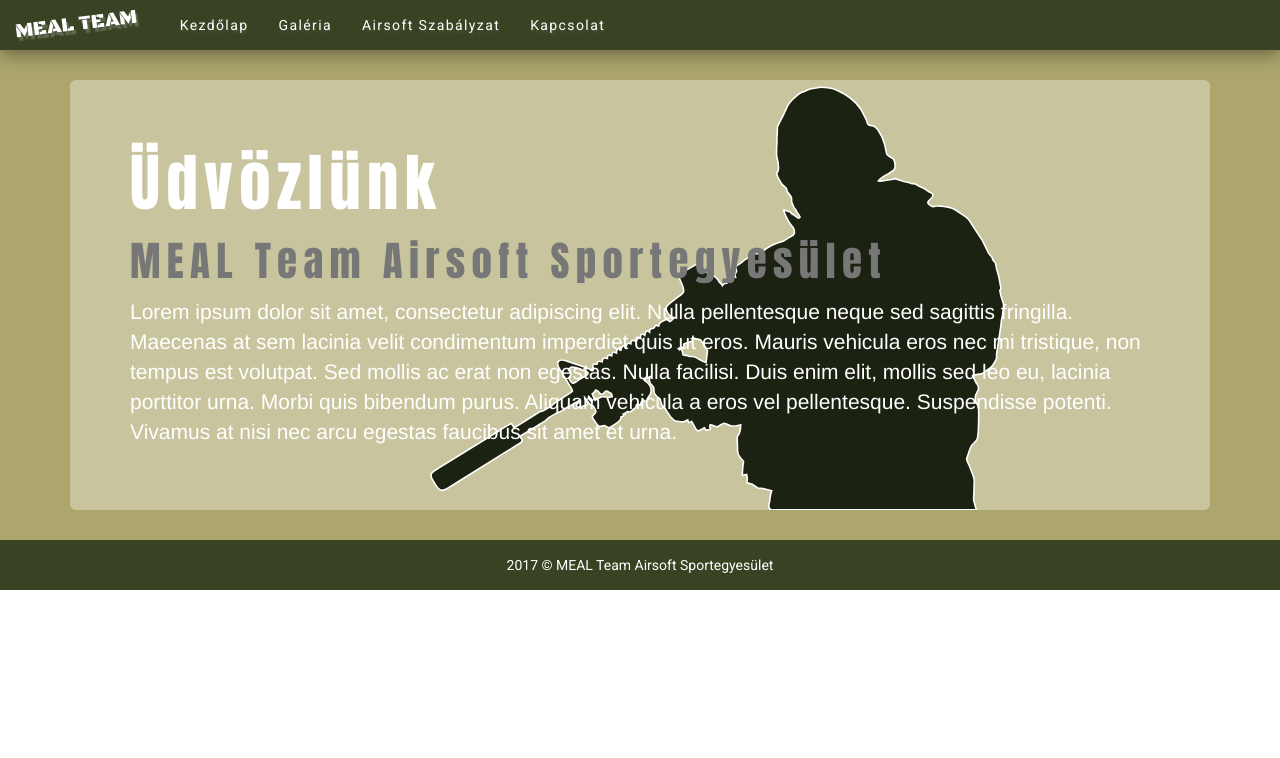
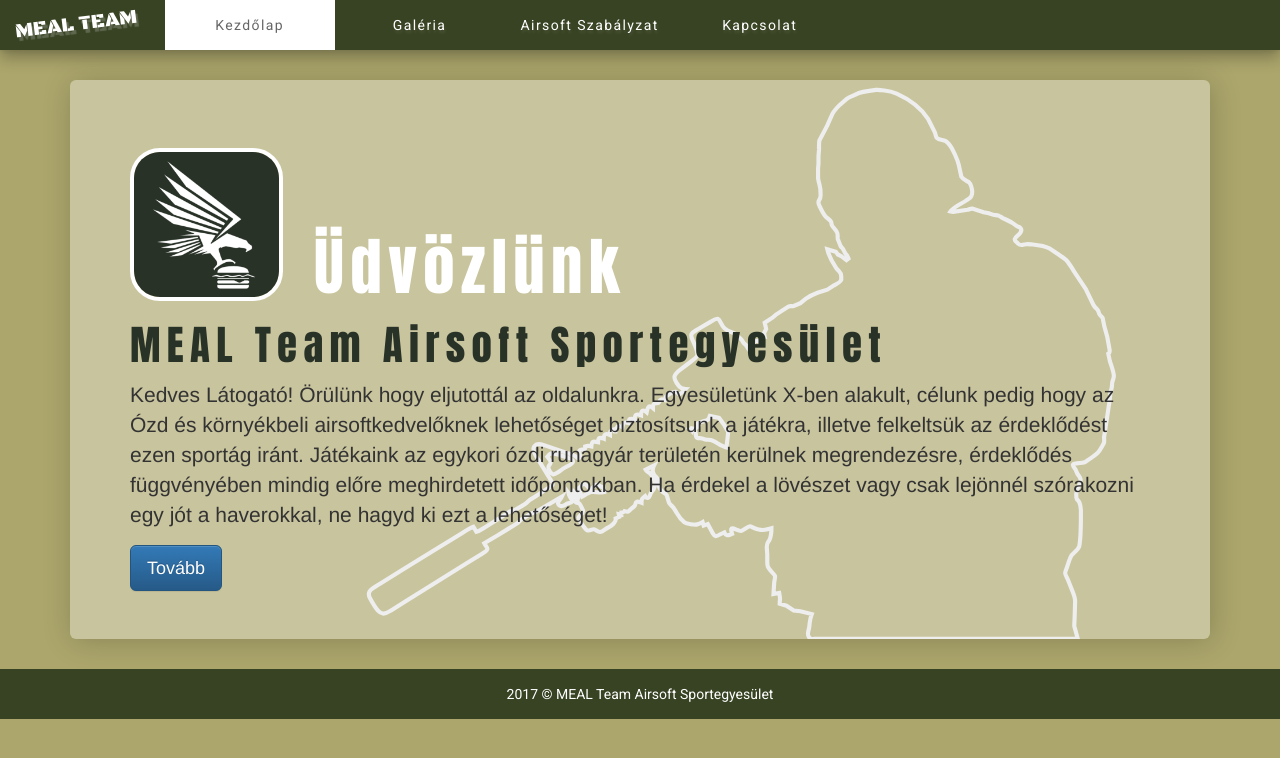
Before and after one commit to stchristian/mealteam, a PHP site: page / in a window 1280 px wide. Shown: the top 758 px of the page. Run offline with PHP 8.4, Linux system fonts and the light colour scheme; some libraries are stand-ins or nearby versions; some web fonts are replaced.

Commit message:
Styling styling styling

```diff
--- a/css/style.css
+++ b/css/style.css
@@ -1,4 +1,4 @@
-.pageWrapper{
+body{
     background-color: #aca66c;
 }
 
@@ -13,10 +13,17 @@
     font-size: 20px;
     transform: rotate(-7deg);
     color: #fff;
+    transition: 0.2s ease;
+    text-shadow: 2px 4px 1px rgba(255, 255, 255, 0.2);
+}
+
+.navbar-brand:hover{
+    transform: scale(1.2);
+    color: #fff !important;
 }
 
 #navbar {
-    background-color: #384323;
+        background-color: #384323;
     box-shadow: 0 7px 1.5rem rgba(0,0,0,0.3);
 
 }
@@ -26,11 +33,14 @@
 }
 
 .navbar-default .navbar-nav>li>a {
+    width: 170px;
+    text-align: center;
     font-family: 'Roboto', sans-serif;
     letter-spacing: .1em;
     color:#fff;
     transition: 0.2s ease;
 }
+
 
 .navbar-default .navbar-nav>li>a:focus, .navbar-default .navbar-nav>li>a:hover {
     background-color: white;
@@ -39,14 +49,12 @@
 
 .navbar-default .navbar-nav>.active>a{
     background-image: none;
-    background-color: transparent;
+    background-color: white;
     box-shadow: none;
-    color:white;
+    color:#666;
 }
 
-.navbar-brand{
-    text-shadow: 2px 4px 1px rgba(255, 255, 255, 0.2);
-}
+
 
 .navbar-nav>li>a{
     text-shadow: 1px 3px 3px rgba(255,255,255,0.1);
@@ -59,17 +67,37 @@
     background-size: contain;
     background-repeat: no-repeat;
     background-position: bottom;
-    color: white;
+    box-shadow: 2px 2px 30px rgba(0,0,0,0.2);
 }
 
+h1 small{
+    color: #283227;
+}
 .jumbotron h1{
     font-family: 'Anton', sans-serif;
     letter-spacing: .1em;
+    color: white;
 }
 
 @media (max-width: 995px) {
     .jumbotron{
         background-size: cover;
+    }
+}
+
+#icon{
+    vertical-align: bottom;
+    border: 4px white solid;
+    border-radius: 30px;
+    margin-right: 10px;
+}
+
+@media (max-width: 768px) {
+    .navbar-default .navbar-nav>li>a{
+        width: 100%;
+    }
+    #icon{
+        width: 80px;
     }
 }
 main {
--- a/index.html
+++ b/index.html
@@ -51,15 +51,14 @@
           </div><!-- /.navbar-collapse -->
         </div><!-- /.container-fluid -->
       </nav>
-        <div class="pageWrapper">
-            <div class="container">
-              <div class="jumbotron">
-                <h1>Üdvözlünk<br>
-                    <small>MEAL Team Airsoft Sportegyesület</small>
-                </h1>
-                <p>Lorem ipsum dolor sit amet, consectetur adipiscing elit. Nulla pellentesque neque sed sagittis fringilla. Maecenas at sem lacinia velit condimentum imperdiet quis ut eros. Mauris vehicula eros nec mi tristique, non tempus est volutpat. Sed mollis ac erat non egestas. Nulla facilisi. Duis enim elit, mollis sed leo eu, lacinia porttitor urna. Morbi quis bibendum purus. Aliquam vehicula a eros vel pellentesque. Suspendisse potenti. Vivamus at nisi nec arcu egestas faucibus sit amet et urna.</p>
-              </div>
-            </div>
+        <div class="container">
+          <div class="jumbotron">
+            <h1><img src="img/mealteam-icon.png" width="15%"id="icon" alt=""> Üdvözlünk<br>
+                <small>MEAL Team Airsoft Sportegyesület</small>
+            </h1>
+            <p>Kedves Látogató! Örülünk hogy eljutottál az oldalunkra. Egyesületünk X-ben alakult, célunk pedig hogy az Ózd és környékbeli airsoftkedvelőknek lehetőséget biztosítsunk a játékra, illetve felkeltsük az érdeklődést ezen sportág iránt. Játékaink az egykori ózdi ruhagyár területén kerülnek megrendezésre, érdeklődés függvényében mindig előre meghirdetett időpontokban. Ha érdekel a lövészet vagy csak lejönnél szórakozni egy jót a haverokkal, ne hagyd ki ezt a lehetőséget!</p>
+            <button type="button" class="btn btn-primary btn-lg"name="button">Tovább</button>
+          </div>
         </div>
 
 
--- a/rules.html
+++ b/rules.html
@@ -55,7 +55,7 @@
               <h1>Szabályzat</h1>
               <p>§1 Lorem ipsum dolor sit amet, consectetur adipisicing elit, sed do eiusmod tempor incididunt ut labore et dolore magna aliqua. Ut enim ad minim veniam, quis nostrud exercitation ullamco laboris nisi ut aliquip ex ea commodo consequat. Duis aute irure dolor in reprehenderit in voluptate velit esse cillum dolore eu fugiat nulla pariatur. Excepteur sint occaecat cupidatat non proident, sunt in culpa qui officia deserunt mollit anim id est laborum.</p>
           </div>
-      </main
+      </main>
 
       <footer class="container-fluid">
           <div class="copyright">
```
Also changed, not shown: img/soldier.svg.
